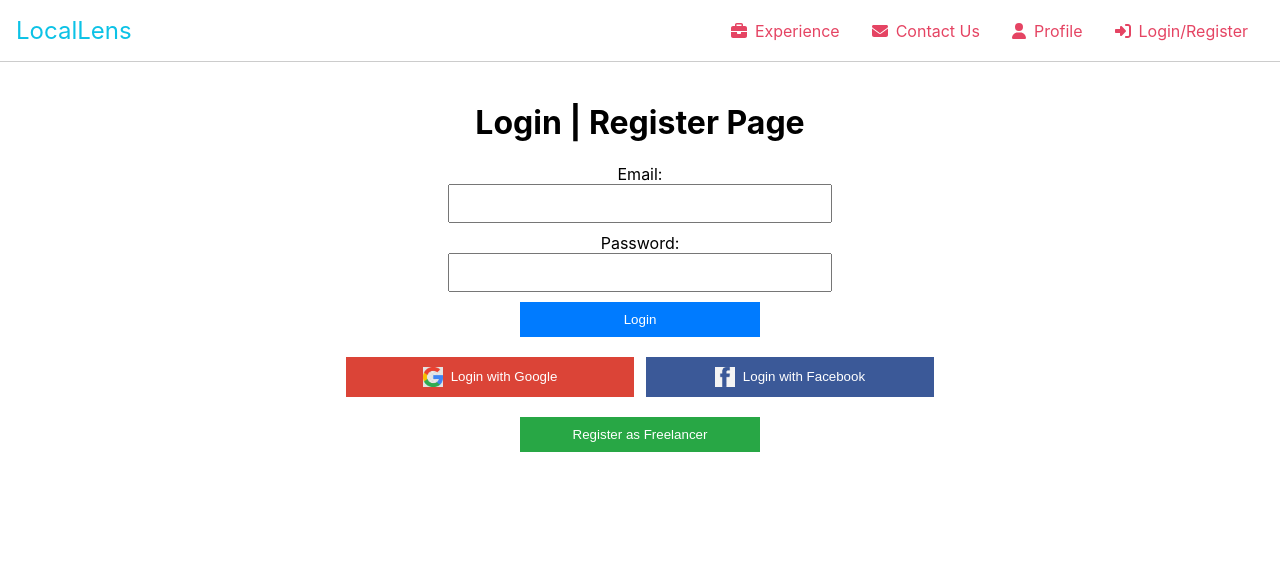
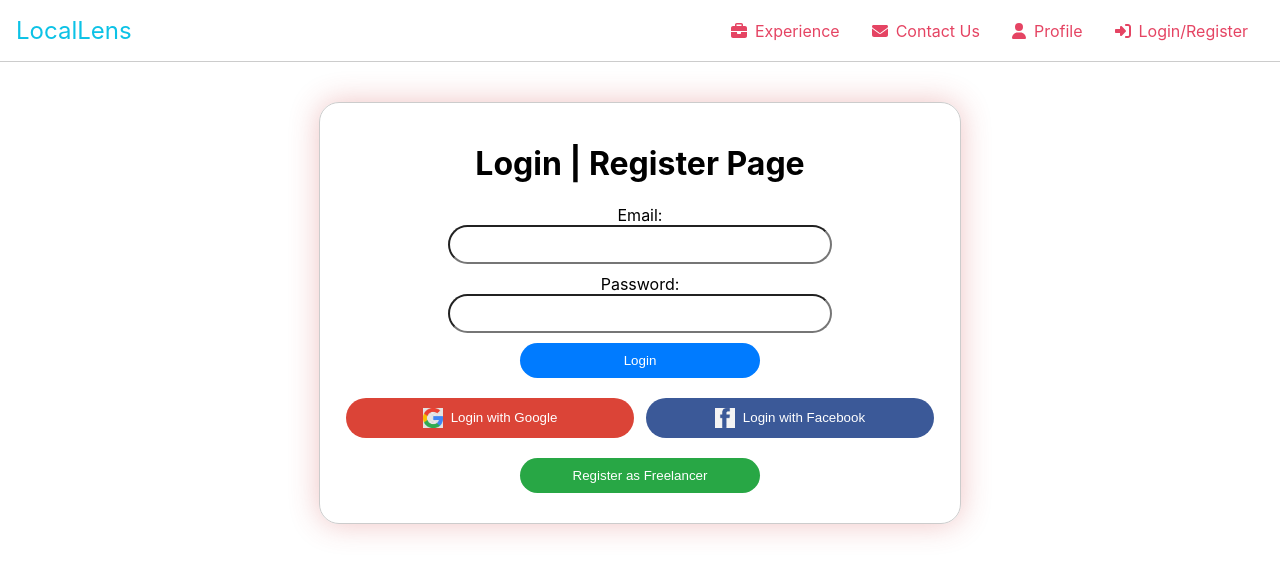
Before and after one commit to GENESESHB/LocalLens, a React (Create React App) app in the folder freelancer-platform/: page /Login-Register in a window 1280 px wide. Shown: the top 574 px of the page. Built offline with nearby package versions, Linux system fonts and the light colour scheme.

Commit message:
add new pages and css & we will fix problrms registration freelancer

```diff
--- a/freelancer-platform/src/App.js
+++ b/freelancer-platform/src/App.js
@@ -6,6 +6,7 @@ import Profile from './pages/Profile';
 import LoginRegister from './pages/LoginRegister'; // Updated import
 import Login from './pages/Login';
 import Privacy from './pages/Privacy';
+import RegisterFreelancer from './pages/RegisterFreelancer';
 import PDetails from './pages/PDetails';
 import Products from './pages/Products';
 import Experience from './pages/Experience';
@@ -29,6 +30,7 @@ function App() {
           <Route path="/Privacy" element={<Privacy />} />
           <Route path="/Products" element={<Privacy />} />
           <Route path="/Experience" element={<Experience />} />
+          <Route path="/RegisterFreelancer" component={RegisterFreelancer} />
         </Routes>
       </div>
     </Router>
--- a/freelancer-platform/src/pages/LoginRegister.css
+++ b/freelancer-platform/src/pages/LoginRegister.css
@@ -1,8 +1,12 @@
 .login-register-container {
   max-width: 600px;
   margin: auto;
+  margin-top: 40px;
   padding: 20px;
   text-align: center; /* Center align the content */
+  border: 1px solid #ccc;
+  border-radius: 20px;
+  box-shadow: 0 0 30px rgba(201, 57, 57, 0.3);
 }
 
 form {
@@ -11,6 +15,7 @@ form {
 
 input {
   width: 60%;
+  border-radius: 20px;
   padding: 10px;
   margin-bottom: 10px;
   display: block; /* Ensures block-level centering */
@@ -25,6 +30,7 @@ button {
   background-color: #007bff;
   color: #fff;
   border: none;
+  border-radius: 20px;
   cursor: pointer;
   display: block; /* Ensures block-level centering */
   margin-left: auto;
@@ -33,6 +39,7 @@ button {
 
 .social-buttons {
   display: flex;
+  border-radius: 20px;
   justify-content: space-between;
   margin-bottom: 10px;
 }
@@ -42,6 +49,7 @@ button {
   align-items: center;
   justify-content: center;
   width: 48%;
+  border-radius: 20px;
   padding: 10px;
   color: #fff;
   border: none;
@@ -49,10 +57,12 @@ button {
 }
 
 .google-button {
+  border-radius: 20px;
   background-color: #db4437;
 }
 
 .facebook-button {
+  border-radius: 20px;
   background-color: #3b5998;
 }
 
@@ -66,6 +76,7 @@ button {
   display: block;
   width: 40%;
   padding: 10px;
+  border-radius: 20px;
   background-color: #28a745;
   color: #fff;
   text-align: center;
@@ -79,4 +90,8 @@ button {
   .login-register-container {
     padding: 10px;
   }
+
+  .input {
+    width: 100%;
+  }
 }
--- a/freelancer-platform/src/pages/LoginRegister.js
+++ b/freelancer-platform/src/pages/LoginRegister.js
@@ -71,10 +71,9 @@ function LoginRegister() {
           <img src={facebookLogo} alt="Facebook logo" /> Login with Facebook
         </button>
       </div>
-
-      <button className="freelancer-button" onClick={() => window.location.href = '/register'}>
-        Register as Freelancer
-      </button>
+        <button className="freelancer-button" onClick={() => window.location.href = '/RegisterFreelancer'}>
+          Register as Freelancer
+        </button>
     </div>
   );
 }
--- /dev/null
+++ b/freelancer-platform/src/pages/RegisterFreelancer.js
@@ -0,0 +1,12 @@
+import React from 'react';
+
+const RegisterFreelancer = () => {
+  return (
+    <div>
+      <h1>Register as Freelancer</h1>
+      {/* Your registration form goes here */}
+    </div>
+  );
+};
+
+export default RegisterFreelancer;
```
